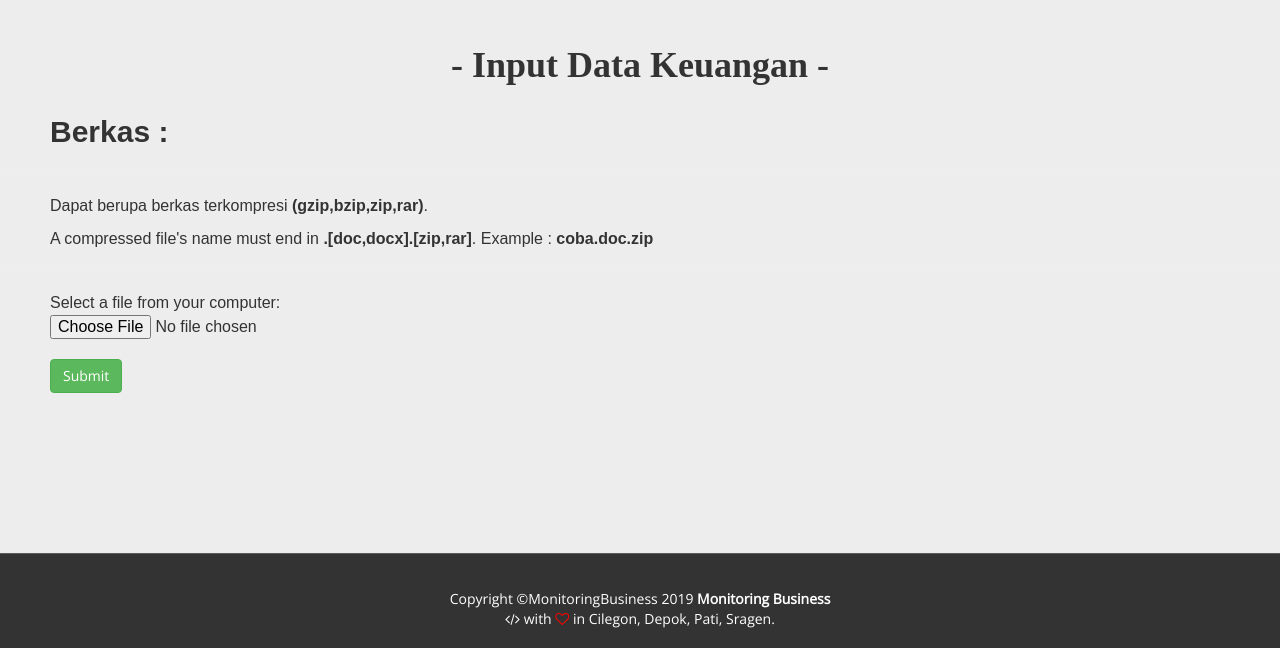
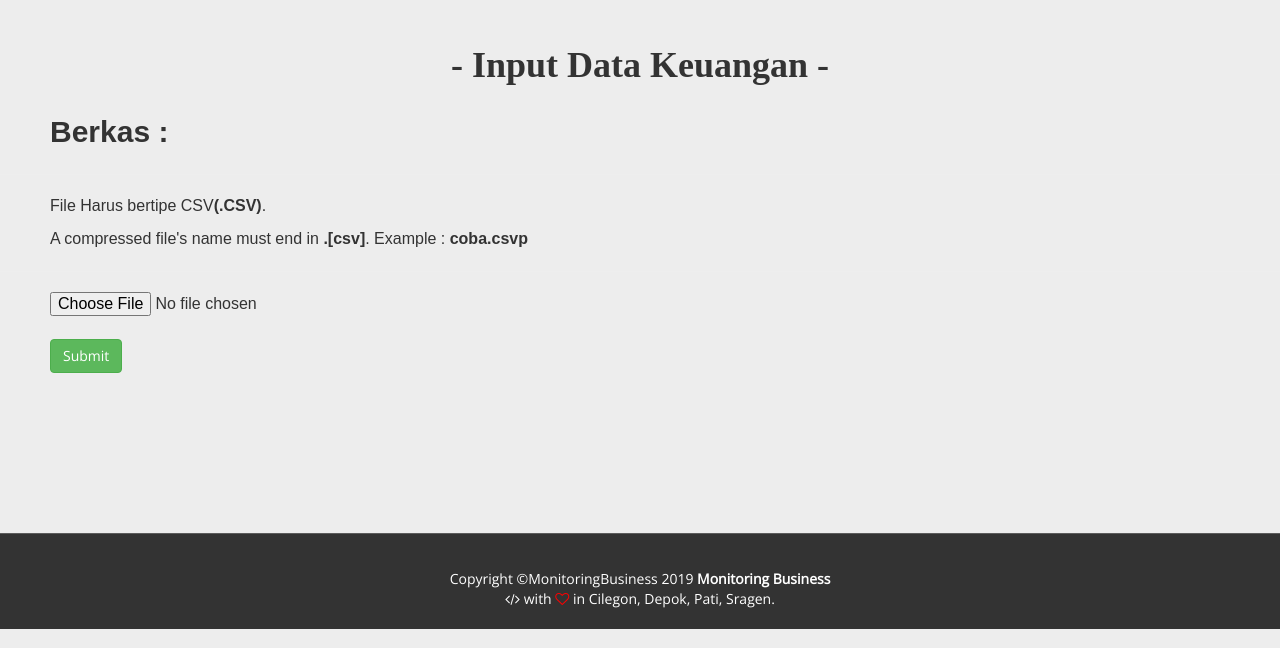
Before and after one commit to budinugroho13/MONITORING-BUISNESS-WEB, a CodeIgniter app: page /mb/InputDataKeuanganController in a window 1280 px wide. Shown: the part 52-700 px from the top of the page. Run offline with CodeIgniter, Linux system fonts and the light colour scheme; some libraries are stand-ins or nearby versions.

Commit message:
Input Data Keuangan

```diff
--- a/Implementation/Monitoring Business/application/config/autoload.php
+++ b/Implementation/Monitoring Business/application/config/autoload.php
@@ -89,7 +89,7 @@ $autoload['drivers'] = array();
 |
 |	$autoload['helper'] = array('url', 'file');
 */
-$autoload['helper'] = array('url');
+$autoload['helper'] = array('form','url');
 
 /*
 | -------------------------------------------------------------------
--- a/Implementation/Monitoring Business/application/controllers/InputDataKeuanganController.php
+++ b/Implementation/Monitoring Business/application/controllers/InputDataKeuanganController.php
@@ -16,6 +16,26 @@ class InputDataKeuanganController extends CI_Controller {
 		$this->load->view('Fixed/Footer');
 	}
 
+	 public function add()
+        {
+                $config['upload_path']          = './assets/datakeuangan';
+                $config['allowed_types']        = 'csv';
+                $config['max_size']             = 100;
+
+                $this->load->library('upload', $config);
+
+                if (!$this->upload->do_upload('filename'))
+                {
+               		var_dump("gagal");
+               		exit();
+                }
+                else
+                {
+                	$file = $this->upload->data();
+
+                }
+        }
+
 }
 
 /* End of file InputDataKeuanganController.php */
--- a/Implementation/Monitoring Business/application/views/Cabang/InputDataKeuangan.php
+++ b/Implementation/Monitoring Business/application/views/Cabang/InputDataKeuangan.php
@@ -19,15 +19,16 @@
     		</div>
     		<hr>
     		<div style="font-family: Arial; font-size: 16px; padding-left: 50px;">
-    			<p>Dapat berupa berkas terkompresi <strong>(gzip,bzip,zip,rar)</strong>.</p>
-    			<p>A compressed file's name must end in <strong>.[doc,docx].[zip,rar]</strong>. Example : <strong>coba.doc.zip</strong></p>
+    			<p>File Harus bertipe CSV<strong>(.CSV)</strong>.</p>
+    			<p>A compressed file's name must end in <strong>.[csv]</strong>. Example : <strong>coba.csvp</strong></p>
     		</div>
     		<hr>
-    		<form action="#" style="font-family: Arial; font-size: 16px; padding-left: 50px;">
-    			Select a file from your computer:
-    			<input type="file" name="myFile">
-			</form>
+            <div style="font-family: Arial; font-size: 16px; padding-left: 50px";>
+                <form action="<?php echo base_url('InputDataKeuanganController/add'); ?>" method="post" enctype="multipart/form-data">
+                  <input type="file" name="filename">
 			<br>
-			<button type="button" class="btn btn-success" style="margin-left: 50px;">Submit</button>
+            </div>
+			     <button type="submit" class="btn btn-success" style="margin-left: 50px;">Submit</button>
+                </form>
 
             <br><br><br><br><br><br><br><br><br>
```
